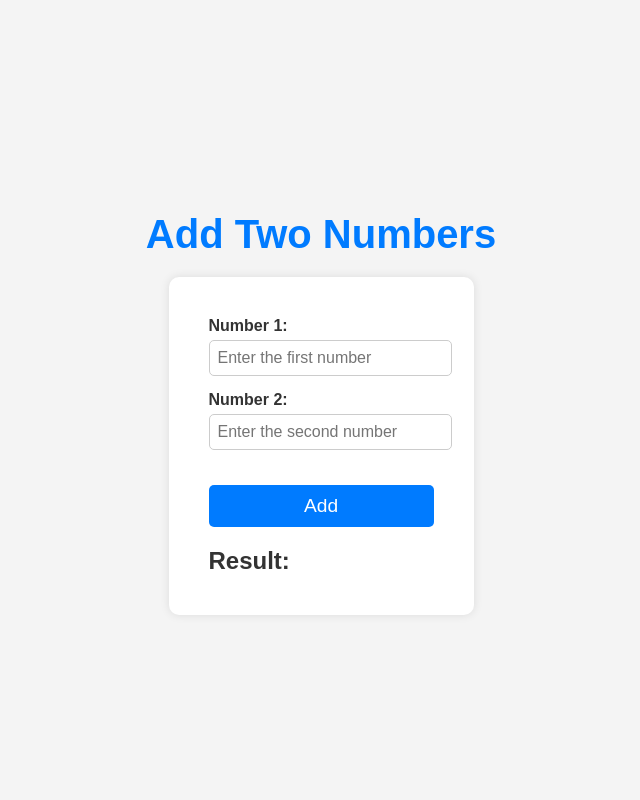
After one commit to barceloco/flask_sandbox, a Flask app: page /addition in a window 1280 px wide. The commit adds this page. Shown: the whole page, without its empty margins (319-959 px from the left). Run offline with Flask 3, Linux system fonts and the light colour scheme.

Commit message:
including addition (two way comm) example

```diff
--- a/app/app.py
+++ b/app/app.py
@@ -46,6 +46,27 @@ is_generating_data = False
 def overview():
     return render_template('index.html')
 
+
+
+
+# Function to add two numbers
+def adding(x, y):
+    return x + y
+
+@app.route('/addition')
+def addition():
+    return render_template('addition.html')
+
+@app.route('/add', methods=['POST'])
+def add():
+    data = request.json
+    x = data.get('x', 0)
+    y = data.get('y', 0)
+    result = adding(x, y)
+    return jsonify({'result': result})
+
+
+
 @app.route('/plot')
 def hello_world():
     return render_template('plot.html')
@@ -67,6 +88,8 @@ def dd_update_coordinates():
     coordinates["a"] = data["a"]/10.0
     coordinates["b"] = data["b"]/10.0
     return jsonify({"status": "success"})
+
+
 
 
 # Initialize the 50x50 matrix with random values
@@ -103,7 +126,7 @@ def update_data():
 
 
 @app.route('/socket_example')
-def index():
+def socket_example():
     return render_template('socket_example.html')
 
 def generate_random_numbers_v1():
--- /dev/null
+++ b/app/templates/addition.html
@@ -0,0 +1,115 @@
+<!DOCTYPE html>
+<html lang="en">
+<head>
+    <meta charset="UTF-8">
+    <meta name="viewport" content="width=device-width, initial-scale=1.0">
+    <title>Addition Example</title>
+    <style>
+        body {
+            font-family: 'Arial', sans-serif;
+            background-color: #f4f4f4;
+            margin: 0;
+            padding: 0;
+            display: flex;
+            flex-direction: column;
+            align-items: center;
+            justify-content: center;
+            min-height: 100vh;
+            color: #333;
+        }
+
+        h1 {
+            color: #007BFF;
+            font-size: 2.5em;
+            margin-bottom: 20px;
+        }
+
+        .container {
+            background-color: white;
+            padding: 40px;
+            border-radius: 10px;
+            box-shadow: 0 0 10px rgba(0, 0, 0, 0.1);
+        }
+
+        .form-group {
+            margin-bottom: 15px;
+        }
+
+        label {
+            display: block;
+            margin-bottom: 5px;
+            font-weight: bold;
+        }
+
+        input[type="number"] {
+            width: 100%;
+            padding: 8px;
+            border: 1px solid #ccc;
+            border-radius: 5px;
+            font-size: 1em;
+        }
+
+        button {
+            background-color: #007BFF;
+            color: white;
+            border: none;
+            padding: 10px 20px;
+            font-size: 1.2em;
+            border-radius: 5px;
+            cursor: pointer;
+            transition: background-color 0.3s ease;
+            width: 100%;
+            margin-top: 20px;
+        }
+
+        button:hover {
+            background-color: #0056b3;
+        }
+
+        button:active {
+            background-color: #004085;
+        }
+
+        .result {
+            margin-top: 20px;
+            font-size: 1.5em;
+            font-weight: bold;
+        }
+    </style>
+</head>
+<body>
+    <h1>Add Two Numbers</h1>
+    <div class="container">
+        <div class="form-group">
+            <label for="number1">Number 1:</label>
+            <input type="number" id="number1" placeholder="Enter the first number">
+        </div>
+        <div class="form-group">
+            <label for="number2">Number 2:</label>
+            <input type="number" id="number2" placeholder="Enter the second number">
+        </div>
+        <button id="addButton">Add</button>
+        <div class="result" id="result">Result: </div>
+    </div>
+
+    <script>
+        document.getElementById("addButton").addEventListener("click", function() {
+            const num1 = parseFloat(document.getElementById("number1").value);
+            const num2 = parseFloat(document.getElementById("number2").value);
+
+            fetch('/add', {
+                method: 'POST',
+                headers: {
+                    'Content-Type': 'application/json'
+                },
+                body: JSON.stringify({ x: num1, y: num2 })
+            })
+            .then(response => response.json())
+            .then(data => {
+                document.getElementById("result").textContent = "Result: " + data.result;
+            })
+            .catch(error => console.error('Error:', error));
+        });
+    </script>
+</body>
+</html>
--- a/app/templates/index.html
+++ b/app/templates/index.html
@@ -51,6 +51,7 @@
 <body>
     <h1>Example Links</h1>
     <div class="links">
+        <a href="/addition" class="link">Add two numbers</a>
         <a href="/plot" class="link">Plotting pulled data</a>
         <a href="/dd" class="link">Drag and Drop</a>
         <a href="/matrix" class="link">Matrix</a>
```
Also changed, not shown: 1 other file.
